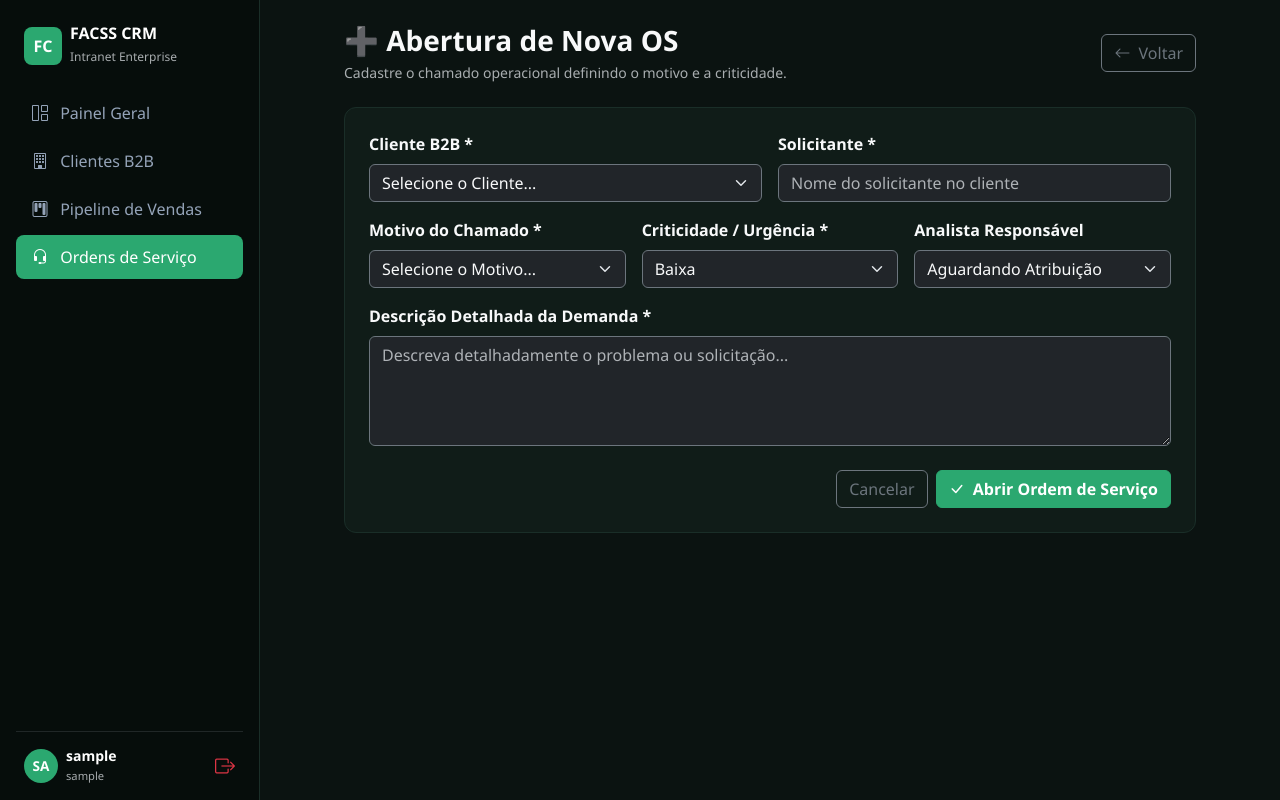
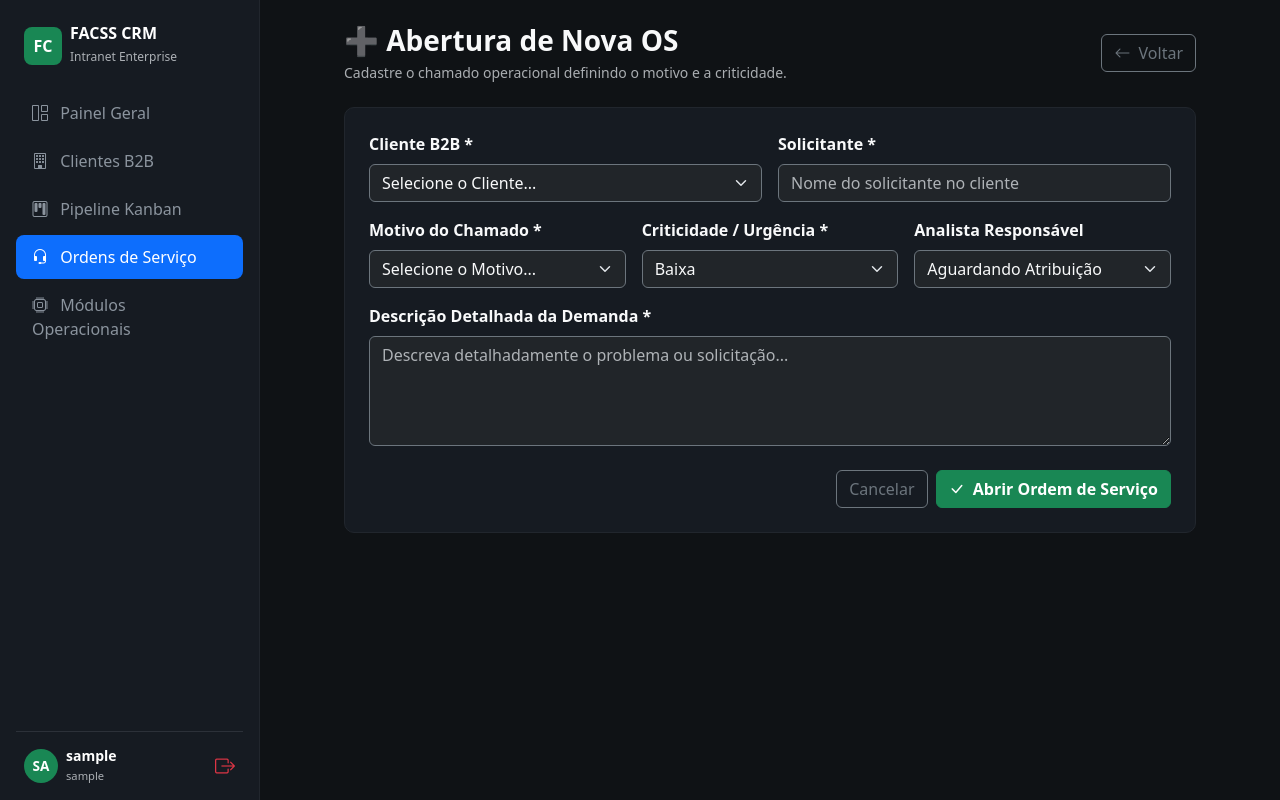
Before and after one commit to fjunioalves-18/facss-crm, a Flask app: page /nova_os in a window 1280 px wide. Run offline with Flask 3, Linux system fonts and the light colour scheme; the visitor is signed in with stand-in values (Sample User, id 1); data that the repository does not hold is empty.

Commit message:
Restaurando menu e estilos no base.html

```diff
--- a/templates/base.html
+++ b/templates/base.html
@@ -4,27 +4,23 @@
     <meta charset="UTF-8">
     <meta name="viewport" content="width=device-width, initial-scale=1.0">
     <title>FACSS CRM & Operações</title>
-    <!-- Bootstrap 5.3 CSS -->
     <link href="https://cdn.jsdelivr.net/npm/bootstrap@5.3.2/dist/css/bootstrap.min.css" rel="stylesheet">
-    <!-- Bootstrap Icons -->
     <link href="https://cdn.jsdelivr.net/npm/bootstrap-icons@1.11.1/font/bootstrap-icons.css" rel="stylesheet">
-    <!-- Chart.js para os gráficos do Dashboard -->
     <script src="https://cdn.jsdelivr.net/npm/chart.js"></script>
     <style>
         body {
-            background-color: #0b1311;
-            color: #e2e8f0;
-            font-family: 'Segoe UI', Tahoma, Geneva, Verdana, sans-serif;
+            background-color: #0f1215;
+            color: #f8fafc;
             min-height: 100vh;
         }
         .sidebar {
             width: 260px;
-            background-color: #060d0b;
-            border-right: 1px solid #1a2e28;
+            background-color: #161b22;
+            border-right: 1px solid #21262d;
             min-height: 100vh;
         }
         .sidebar .nav-link {
-            color: #94a3b8;
+            color: #8b949e;
             padding: 10px 16px;
             border-radius: 8px;
             margin-bottom: 4px;
@@ -32,55 +28,36 @@
         }
         .sidebar .nav-link:hover {
             color: #ffffff;
-            background-color: rgba(43, 168, 112, 0.15);
+            background-color: #21262d;
         }
         .sidebar .nav-link.active {
-            color: #ffffff;
-            background-color: #2ba870 !important;
+            color: #ffffff !important;
+            background-color: #0d6efd !important;
         }
         .content-wrapper {
             flex: 1;
-            background-color: #0b1311;
+            background-color: #0f1215;
             overflow-y: auto;
         }
         .card {
-            background-color: #101c18 !important;
-            border: 1px solid #1a2e28 !important;
-            border-radius: 12px;
-        }
-        .table-dark {
-            --bs-table-bg: #101c18;
-            --bs-table-border-color: #1a2e28;
-        }
-        .badge {
-            font-weight: 600;
-            padding: 6px 10px;
-        }
-        .btn-success {
-            background-color: #2ba870;
-            border-color: #2ba870;
-        }
-        .btn-success:hover {
-            background-color: #21885a;
-            border-color: #21885a;
+            background-color: #161b22 !important;
+            border: 1px solid #21262d !important;
+            border-radius: 10px;
         }
     </style>
 </head>
 <body>
     <div class="d-flex">
-        <!-- SIDEBAR LATERAL -->
         <aside class="sidebar p-3 d-flex flex-column justify-content-between">
             <div>
-                <!-- LOGO FACSS -->
                 <div class="d-flex align-items-center mb-4 px-2 pt-2">
-                    <div class="bg-success text-white fw-bold rounded-3 d-flex align-items-center justify-content-center me-2" style="width: 38px; height: 38px; background-color: #2ba870 !important;">FC</div>
+                    <div class="bg-success text-white fw-bold rounded-3 d-flex align-items-center justify-content-center me-2" style="width: 38px; height: 38px;">FC</div>
                     <div>
                         <h6 class="fw-bold mb-0 text-white">FACSS CRM</h6>
                         <small class="text-muted" style="font-size: 0.75rem;">Intranet Enterprise</small>
                     </div>
                 </div>
 
-                <!-- MENU DE NAVEGAÇÃO -->
                 <ul class="nav nav-pills flex-column">
                     <li class="nav-item">
                         <a href="/" class="nav-link {% if active_tab == 'dashboard' or not active_tab %}active{% endif %}">
@@ -94,7 +71,7 @@
                     </li>
                     <li class="nav-item">
                         <a href="/pipeline" class="nav-link {% if active_tab == 'kanban' or active_tab == 'pipeline' %}active{% endif %}">
-                            <i class="bi bi-kanban me-2"></i> Pipeline de Vendas
+                            <i class="bi bi-kanban me-2"></i> Pipeline Kanban
                         </a>
                     </li>
                     <li class="nav-item">
@@ -102,19 +79,23 @@
                             <i class="bi bi-headset me-2"></i> Ordens de Serviço
                         </a>
                     </li>
+                    <li class="nav-item">
+                        <a href="/modulos" class="nav-link {% if active_tab == 'modulos' %}active{% endif %}">
+                            <i class="bi bi-cpu me-2"></i> Módulos Operacionais
+                        </a>
+                    </li>
                 </ul>
             </div>
 
-            <!-- USUÁRIO LOGADO -->
             <div class="pt-3 border-top border-secondary border-opacity-25 px-2">
                 <div class="d-flex align-items-center justify-content-between">
                     <div class="d-flex align-items-center">
-                        <div class="bg-success text-white rounded-circle d-flex align-items-center justify-content-center me-2 fw-bold" style="width: 34px; height: 34px; font-size: 0.85rem; background-color: #2ba870 !important;">
+                        <div class="bg-success text-white rounded-circle d-flex align-items-center justify-content-center me-2 fw-bold" style="width: 34px; height: 34px; font-size: 0.85rem;">
                             {{ session.get('usuario_nome', 'FL')[0:2] | upper }}
                         </div>
                         <div style="line-height: 1.2;">
                             <div class="fw-semibold text-white small">{{ session.get('usuario_nome', 'Flávio Alves') }}</div>
-                            <small class="text-muted" style="font-size: 0.7rem;">{{ session.get('usuario_cargo', 'Operações') }}</small>
+                            <small class="text-muted" style="font-size: 0.7rem;">{{ session.get('usuario_cargo', 'Gestor de Operações') }}</small>
                         </div>
                     </div>
                     <a href="/logout" class="text-danger ms-2" title="Sair"><i class="bi bi-box-arrow-right fs-5"></i></a>
@@ -122,13 +103,11 @@
             </div>
         </aside>
 
-        <!-- CONTEÚDO PRINCIPAL DAS PÁGINAS -->
         <main class="content-wrapper min-vh-100">
             {% block content %}{% endblock %}
         </main>
     </div>
 
-    <!-- Bootstrap 5 JS Bundle -->
     <script src="https://cdn.jsdelivr.net/npm/bootstrap@5.3.2/dist/js/bootstrap.bundle.min.js"></script>
 </body>
 </html>
```
Also changed, not shown: templates/dashboard.html (deleted, +0 -106 lines).
